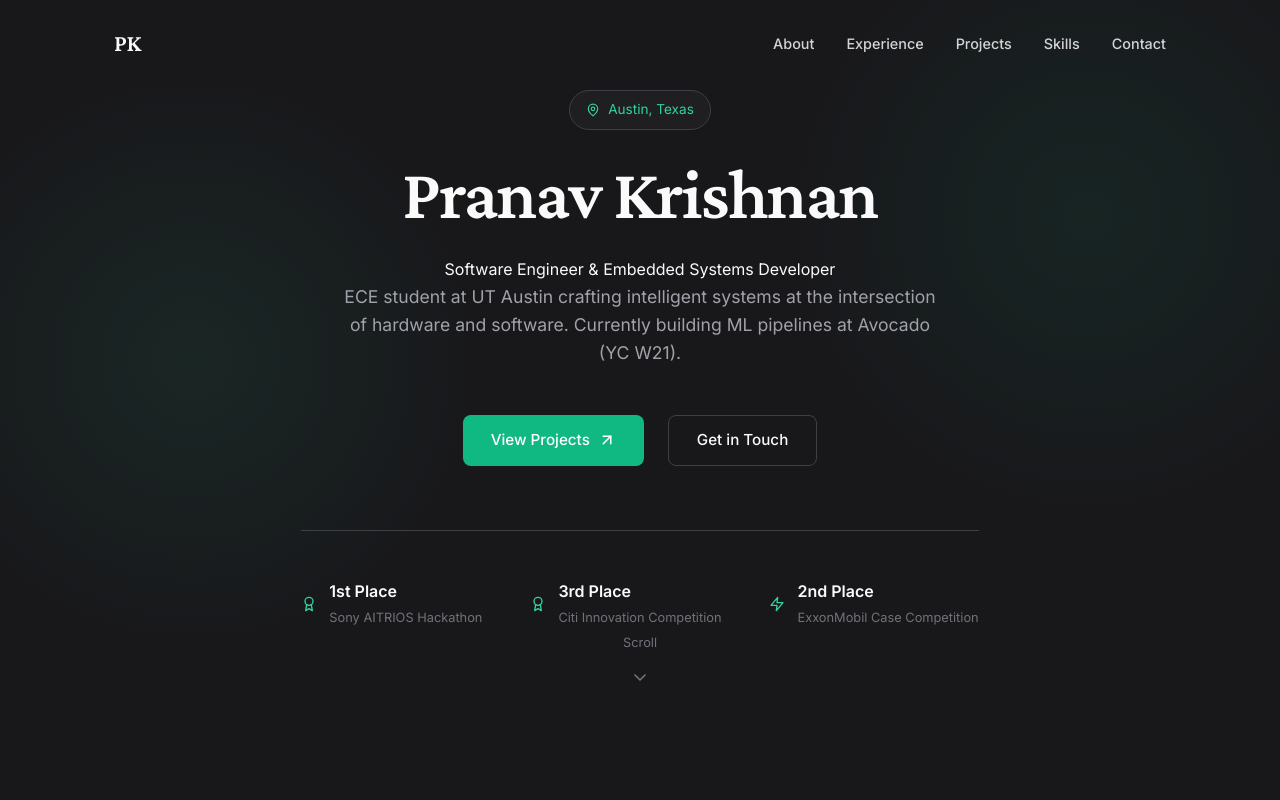
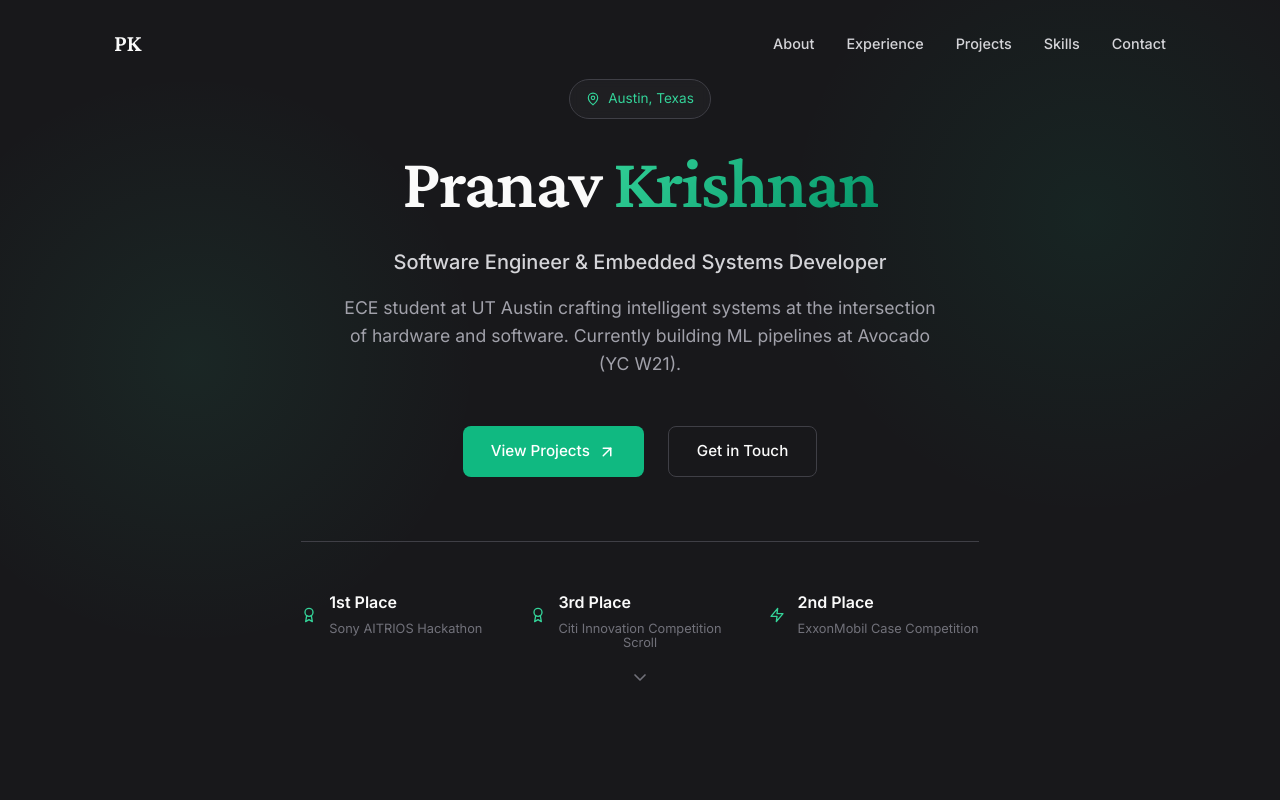
Before and after one commit to pkrish5/Portfolio, a React (Vite) app: page / in a window 1280 px wide. Shown: the top 800 px of the page. Built offline with nearby package versions, Linux system fonts and the light colour scheme.

Commit message:
updated css

```diff
--- a/src/App.css
+++ b/src/App.css
@@ -262,10 +262,11 @@ img {
   letter-spacing: -0.02em;
 }
 
-background: linear-gradient(135deg, var(--color-accent) 0%, #059669 100%);
--webkit-background-clip: text;
-background-clip: text;
--webkit-text-fill-color: transparent;
+.title-line.accent {
+  background: linear-gradient(135deg, var(--color-accent) 0%, #059669 100%);
+  -webkit-background-clip: text;
+  background-clip: text;
+  -webkit-text-fill-color: transparent;
 }
 
 .hero-subtitle {
```
